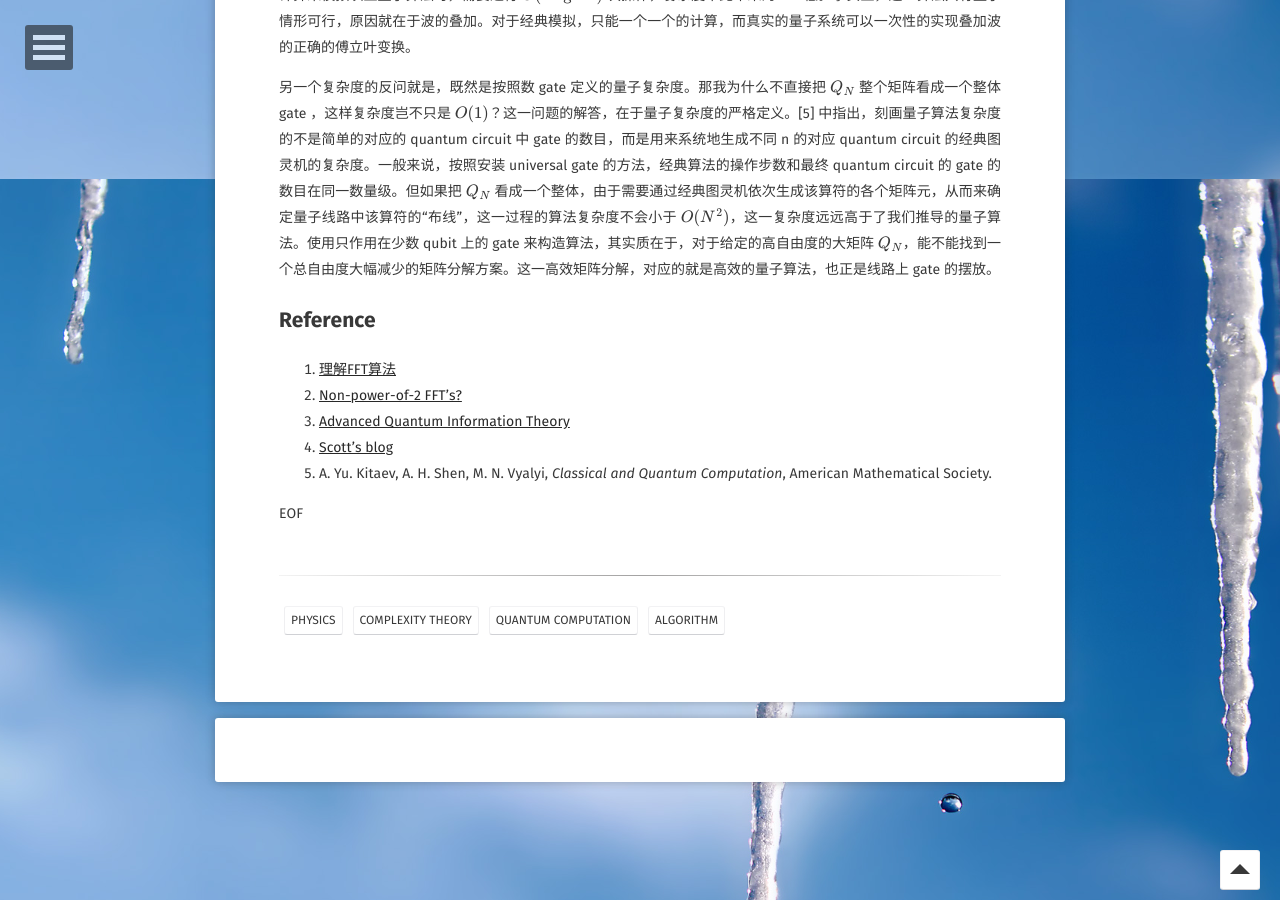
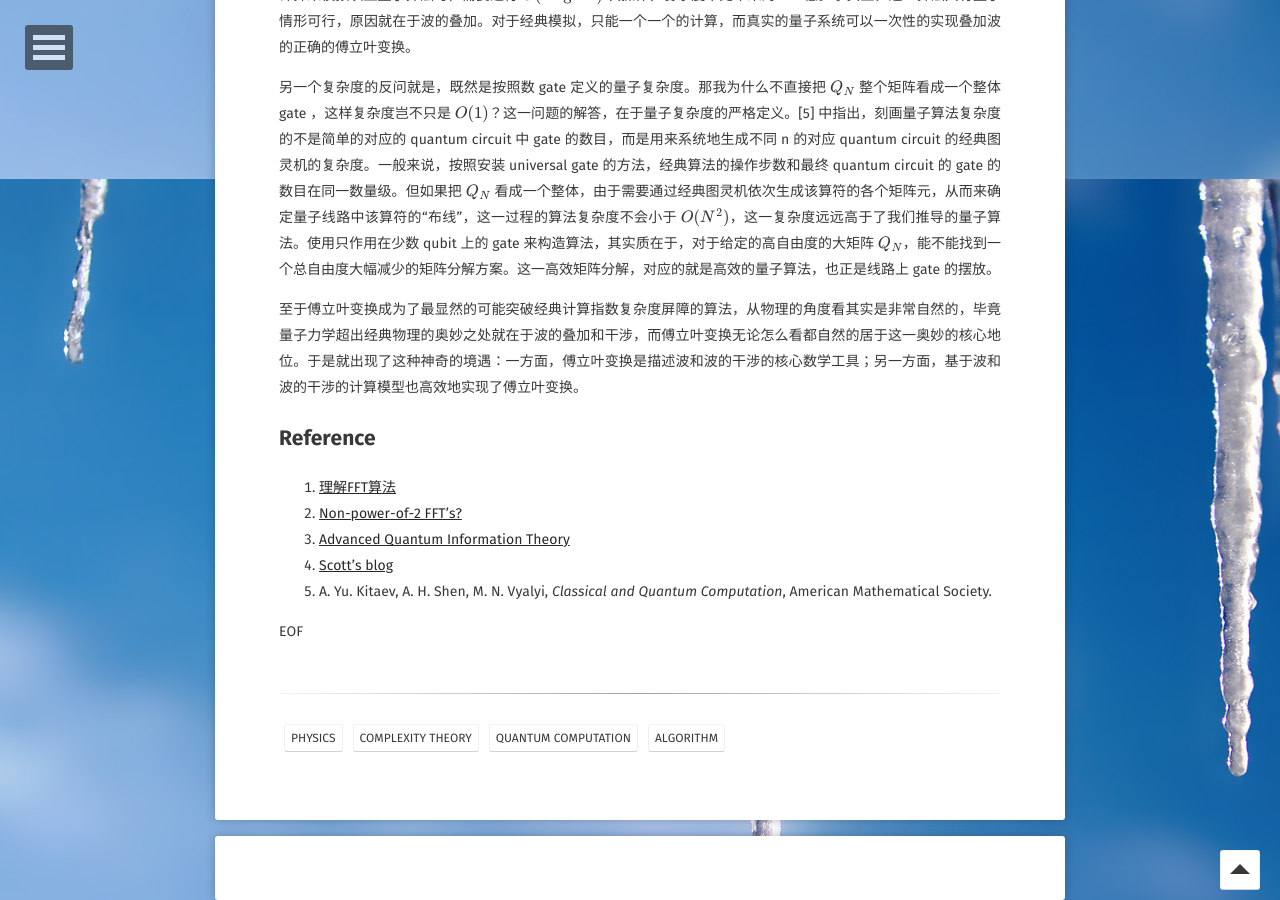
Before and after one commit to refraction-ray/refraction-ray.github.io, a Jekyll site: the page built from _posts/2018-10-23-经典与量子的快速傅立叶变换.md, in a window 1280 px wide and 900 px high, scrolled down 4321 px. Built offline with Jekyll 4.4.1, drawn with Linux system fonts in a browser that asks for light colours; some web fonts are replaced; formulas are drawn with MathJax 3; comment, search, counter and statistics services are not loaded.

Commit message:
comment on qft

```diff
--- a/_posts/2018-10-23-经典与量子的快速傅立叶变换.md
+++ b/_posts/2018-10-23-经典与量子的快速傅立叶变换.md
@@ -125,6 +125,8 @@
 
 另一个复杂度的反问就是，既然是按照数 gate 定义的量子复杂度。那我为什么不直接把 $$Q_N$$ 整个矩阵看成一个整体 gate ，这样复杂度岂不只是 $$O(1)$$？这一问题的解答，在于量子复杂度的严格定义。[5] 中指出，刻画量子算法复杂度的不是简单的对应的 quantum circuit 中 gate 的数目，而是用来系统地生成不同 n 的对应 quantum circuit 的经典图灵机的复杂度。一般来说，按照安装 universal gate 的方法，经典算法的操作步数和最终 quantum circuit 的 gate 的数目在同一数量级。但如果把 $$Q_N$$ 看成一个整体，由于需要通过经典图灵机依次生成该算符的各个矩阵元，从而来确定量子线路中该算符的“布线”，这一过程的算法复杂度不会小于 $$O(N^2)$$，这一复杂度远远高于了我们推导的量子算法。使用只作用在少数 qubit 上的 gate 来构造算法，其实质在于，对于给定的高自由度的大矩阵 $$Q_N$$，能不能找到一个总自由度大幅减少的矩阵分解方案。这一高效矩阵分解，对应的就是高效的量子算法，也正是线路上 gate 的摆放。
 
+至于傅立叶变换成为了最显然的可能突破经典计算指数复杂度屏障的算法，从物理的角度看其实是非常自然的，毕竟量子力学超出经典物理的奥妙之处就在于波的叠加和干涉，而傅立叶变换无论怎么看都自然的居于这一奥妙的核心地位。于是就出现了这种神奇的境遇：一方面，傅立叶变换是描述波和波的干涉的核心数学工具；另一方面，基于波和波的干涉的计算模型也高效地实现了傅立叶变换。
+
 ## Reference
 
 1. [理解FFT算法](http://blog.jobbole.com/58246/)
```
